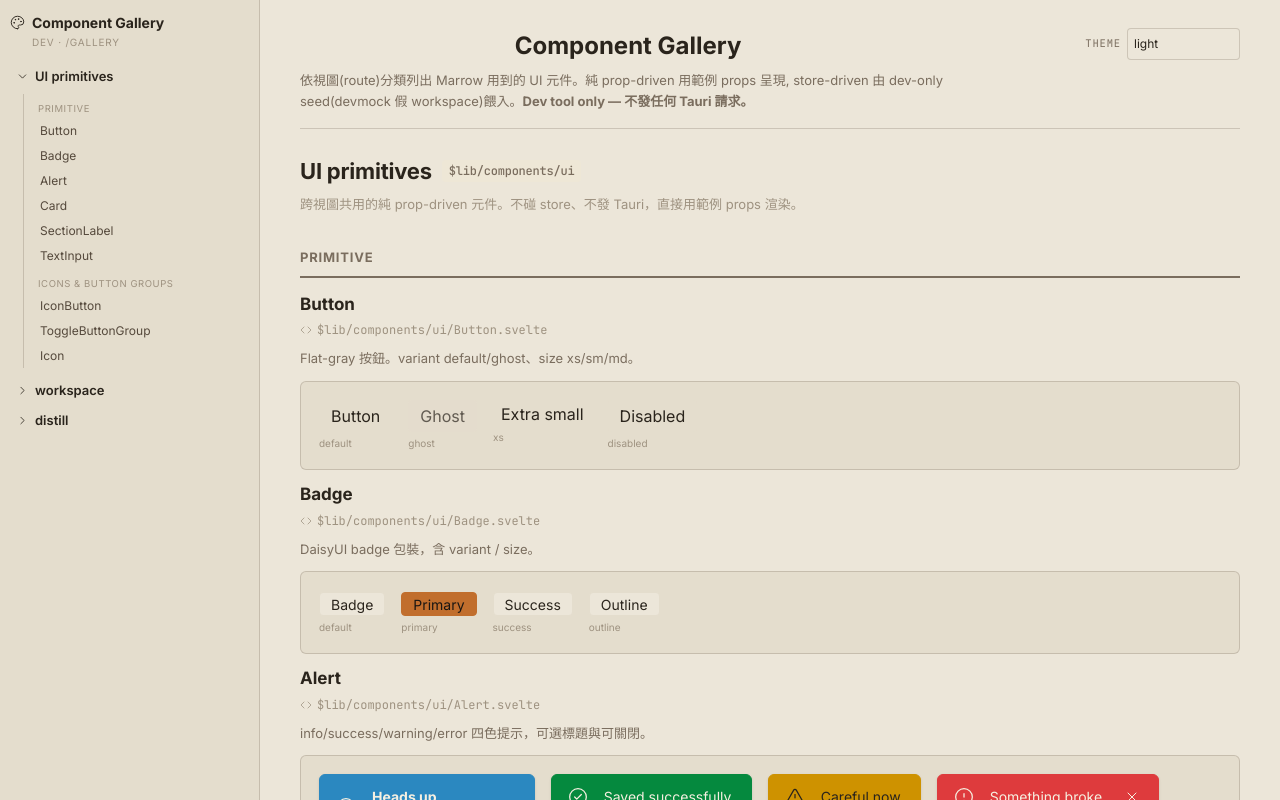
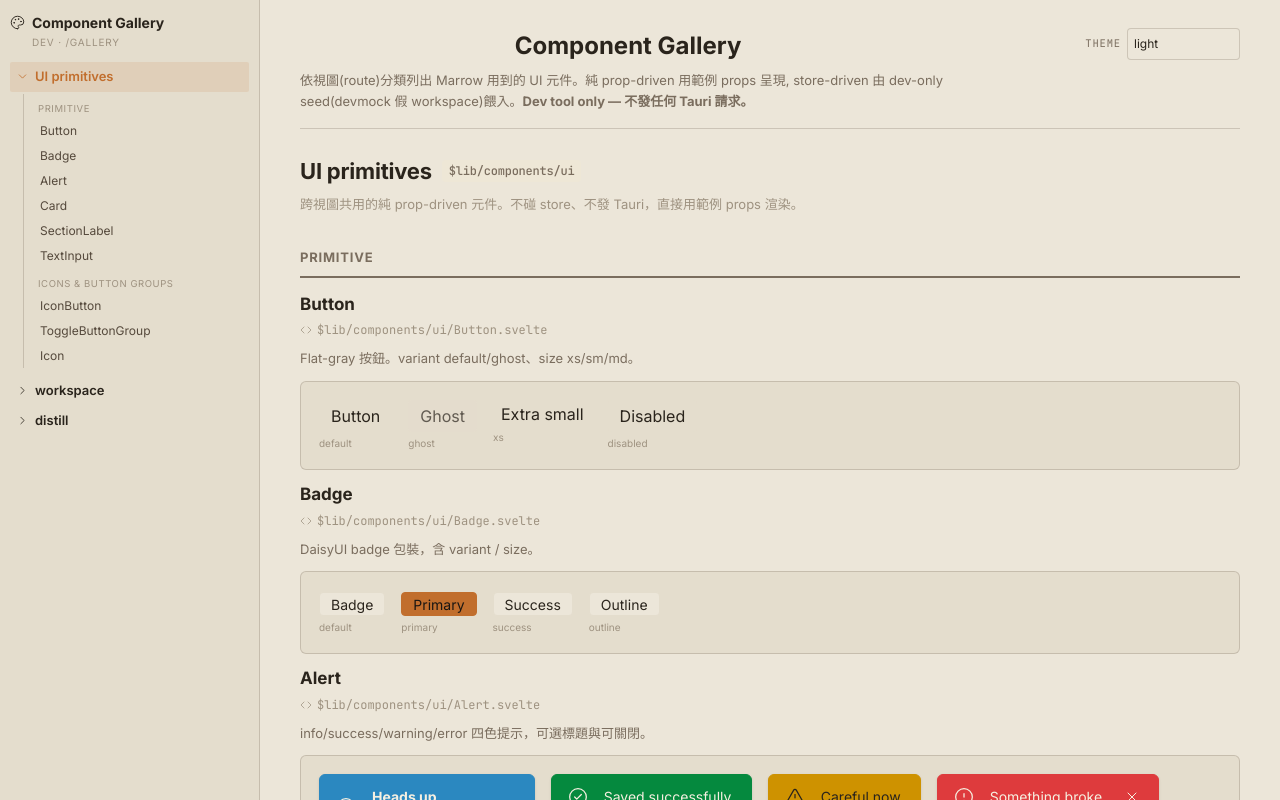
Before and after one commit to liren0907/marrow, a SvelteKit app: page /gallery in a window 1280 px wide. Built offline with nearby package versions, Linux system fonts and the light colour scheme.

Commit message:
feat(gallery): make sidebar route nodes independently collapsible

```diff
--- a/src/lib/gallery/GallerySidebar.svelte
+++ b/src/lib/gallery/GallerySidebar.svelte
@@ -7,11 +7,15 @@
   let {
     routes,
     selected,
+    expanded,
     onselect,
+    ontoggle,
   }: {
     routes: ManifestRoute[];
     selected: string;
+    expanded: Set<string>;
     onselect: (routeId: string, anchor?: string) => void;
+    ontoggle: (routeId: string) => void;
   } = $props();
 </script>
 
@@ -24,9 +28,15 @@
 
   <nav class="gs-tree">
     {#each routes as r (r.id)}
-      {@const open = r.id === selected}
+      {@const open = expanded.has(r.id)}
       <div class="gs-route">
-        <button class="gs-route-head" class:open onclick={() => onselect(r.id)}>
+        <button
+          class="gs-route-head"
+          class:open
+          class:active={r.id === selected}
+          aria-expanded={open}
+          onclick={() => ontoggle(r.id)}
+        >
           <Icon name={open ? "chevron-down" : "chevron-right"} size={13} />
           <span>{r.title}</span>
         </button>
@@ -87,6 +97,10 @@
   .gs-route-head:hover {
     background: color-mix(in oklch, var(--mw-accent) 7%, transparent);
   }
+  .gs-route-head.active {
+    background: color-mix(in oklch, var(--mw-accent) 12%, transparent);
+    color: var(--mw-accent);
+  }
   .gs-children {
     margin: 2px 0 8px 13px;
     padding-left: 8px;
--- a/src/routes/gallery/+page.svelte
+++ b/src/routes/gallery/+page.svelte
@@ -6,13 +6,19 @@
   // demo workspace (no Tauri). Only the SELECTED route is mounted at a time, so
   // we never mount every heavy component at once.
   import { onMount, tick } from "svelte";
+  import { SvelteSet } from "svelte/reactivity";
   import { MANIFEST } from "$lib/gallery/manifest";
   import GallerySidebar from "$lib/gallery/GallerySidebar.svelte";
   import ComponentDoc from "$lib/gallery/ComponentDoc.svelte";
   import { seedWorkspace } from "$lib/gallery/fixtures";
 
   const routes = MANIFEST;
+  // `selected` drives the main panel; `expanded` drives which tree nodes are
+  // open. They're decoupled so each route node collapses independently (the
+  // selected one included) and an all-collapsed tree is allowed — the main
+  // panel keeps showing the last-picked route regardless of tree state.
   let selected = $state(routes[0]?.id ?? "");
+  const expanded = new SvelteSet<string>(routes[0] ? [routes[0].id] : []);
   let ready = $state(false);
   const route = $derived(routes.find((r) => r.id === selected) ?? routes[0]);
 
@@ -27,11 +33,26 @@
     document.documentElement.setAttribute("data-theme", t);
   }
 
+  // Route header click: a plain expand/collapse toggle. Expanding also makes the
+  // route the one shown in the main panel; collapsing leaves the main panel as-is
+  // (so you can tidy the tree without losing what you're reading).
+  function ontoggle(routeId: string): void {
+    if (expanded.has(routeId)) {
+      expanded.delete(routeId);
+    } else {
+      expanded.add(routeId);
+      selected = routeId;
+    }
+  }
+
+  // Child item click: show that route in the main panel, ensure its node is
+  // open, then scroll to the component anchor.
   async function onselect(routeId: string, anchor?: string): Promise<void> {
     if (routeId !== selected) {
       selected = routeId;
       await tick();
     }
+    expanded.add(routeId);
     if (anchor) {
       document.getElementById(anchor)?.scrollIntoView({ behavior: "smooth", block: "start" });
     }
@@ -52,7 +73,7 @@
 
 {#if import.meta.env.DEV}
   <div class="gallery">
-    <GallerySidebar {routes} {selected} {onselect} />
+    <GallerySidebar {routes} {selected} {expanded} {onselect} {ontoggle} />
 
     <main class="gallery-main">
       <header class="gx-head">
```
